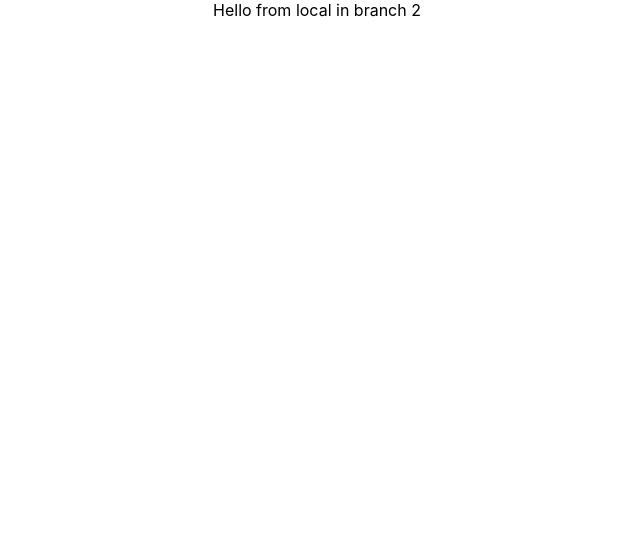
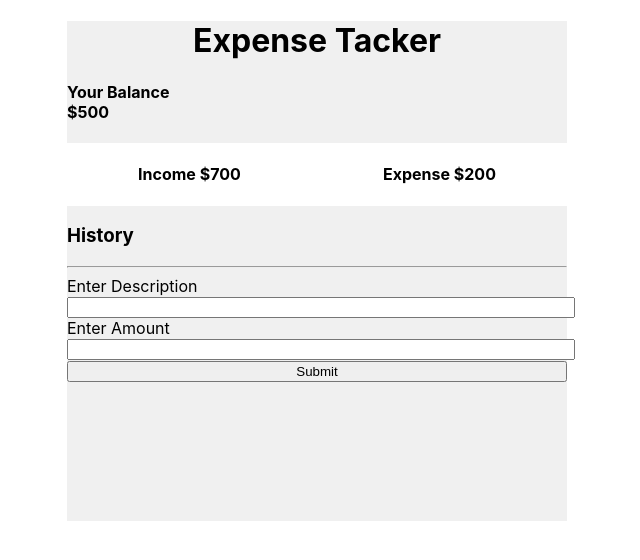
Before and after one commit to sajid-munawar/Bootcamp-2020, a React (Create React App) app: page / in a window 1280 px wide. Shown: the top 560 px of the page, without its empty margins (323-963 px from the left). Built offline with nearby package versions, Linux system fonts and the light colour scheme.

Commit message:
update some html

```diff
--- a/src/App.css
+++ b/src/App.css
@@ -1,38 +1,22 @@
-.App {
+.app-container {
+  width: 500px;
+  height: 500px;
+  background-color:hsl(0, 0%, 94%);
+  /* text-align: center; */
+  margin: 0 auto;
+}
+.app-container >h1 {
   text-align: center;
 }
-/*  fff*/
-.App-logo {
-  height: 40vmin;
-  pointer-events: none;
+.expense-container {
+  display: flex;
+  justify-content: space-around;
+  background-color: white;
 }
+.label {
+  display: block;
+}
+.label >input {
+  width: 100%;
 
-@media (prefers-reduced-motion: no-preference) {
-  .App-logo {
-    animation: App-logo-spin infinite 20s linear;
-  }
 }
-
-.App-header {
-  background-color: #282c34;
-  min-height: 100vh;
-  display: flex;
-  flex-direction: column;
-  align-items: center;
-  justify-content: center;
-  font-size: calc(10px + 2vmin);
-  color: white;
-}
-
-.App-link {
-  color: #61dafb;
-}
-
-@keyframes App-logo-spin {
-  from {
-    transform: rotate(0deg);
-  }
-  to {
-    transform: rotate(360deg);
-  }
-}
--- a/src/App.js
+++ b/src/App.js
@@ -1,9 +1,10 @@
 import './App.css';
+import ExpenseTrack from "./Expense-track"
 
 function App() {
   return (
     <div className="App">
-      Hello from local in branch 2
+      <ExpenseTrack/>
     </div>
   );
 }
--- /dev/null
+++ b/src/Expense-track.js
@@ -0,0 +1,19 @@
+import React from 'react'
+function ExpenseTrack() {
+    return <div className="app-container">
+        <h1>Expense Tacker</h1>
+        <h4>Your Balance <br />$500</h4>
+        <div className="expense-container">
+            <h4>Income $700 <br /></h4>
+            <h4>Expense $200 <br /></h4>
+        </div>
+        <h3>History</h3>
+        <hr />
+        <form>
+            <label className="label">Enter Description <br/> <input type="text"></input></label>
+            <label  className="label">Enter Amount  <br/><input type="number"></input></label>
+            <label className="label" > <input type="submit"></input></label>
+        </form>
+    </div>
+}
+export default ExpenseTrack;
```
Also changed, not shown: 1 other file (tests, documents, lock files or other folders).
